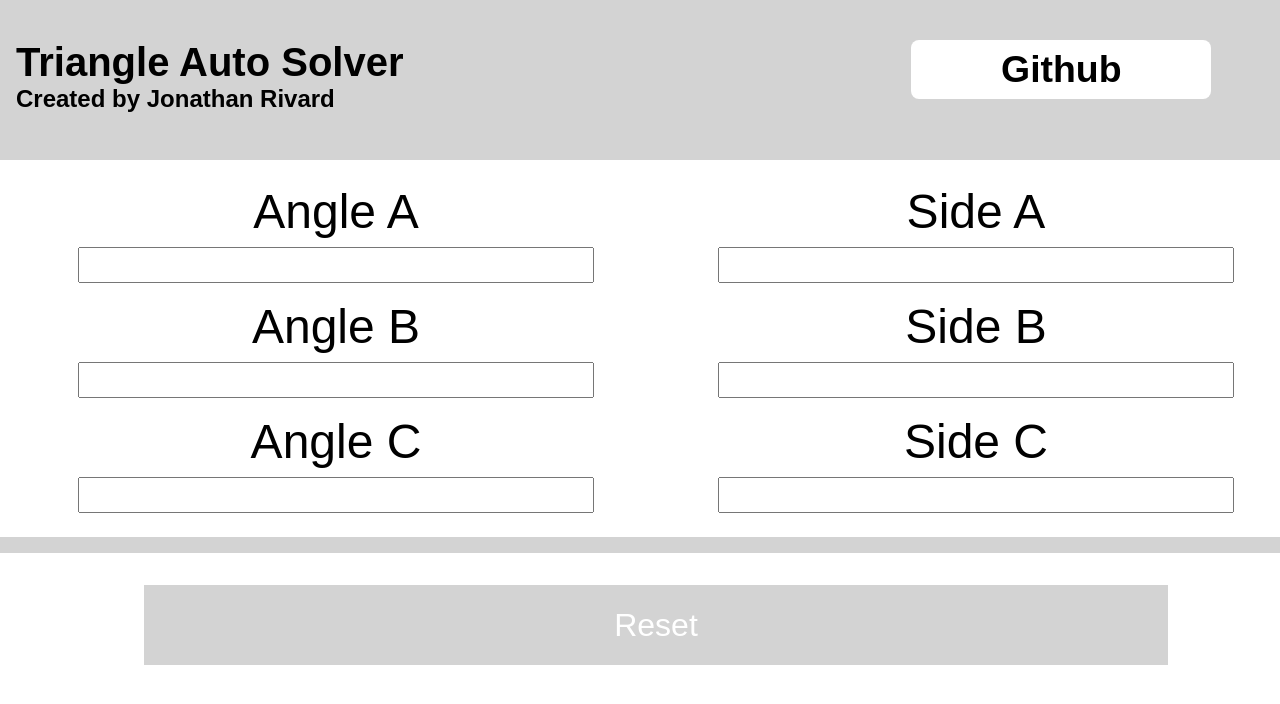
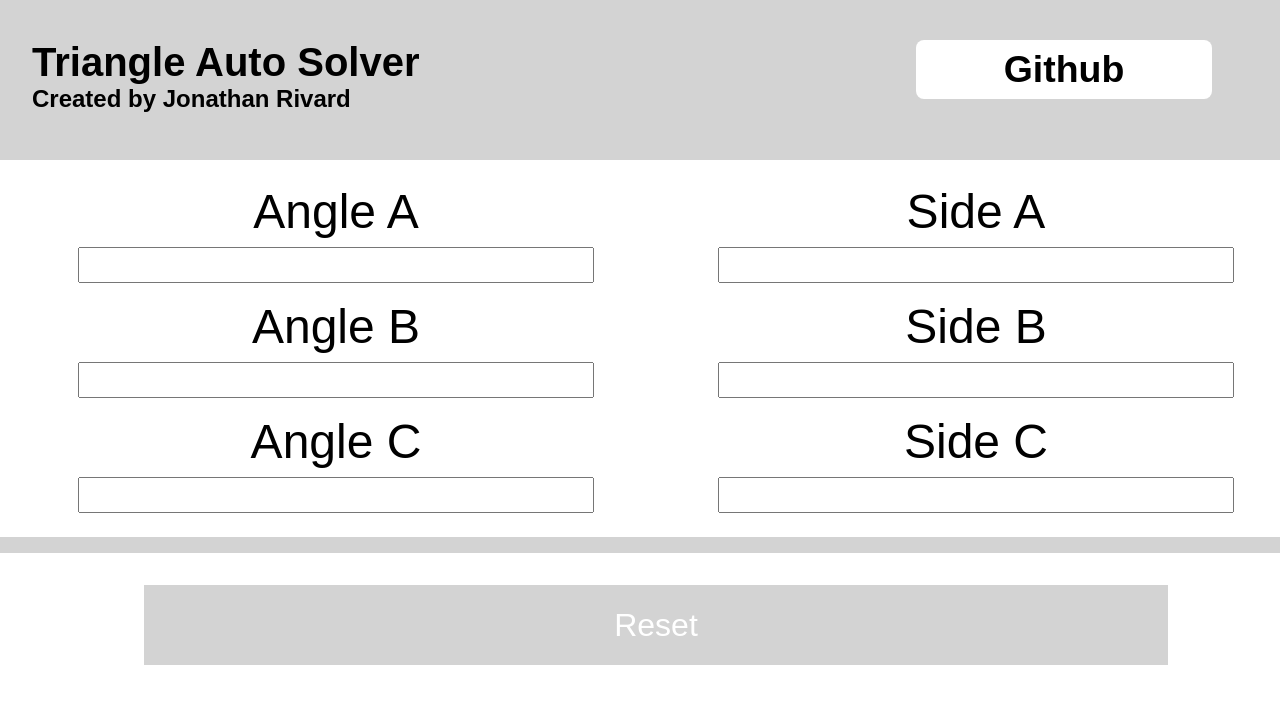
Before and after one commit to jonathanrivard/triangleautosolver, a plain HTML site: page index.html in a window 1280 px wide. Shown: the top 704 px of the page. Drawn offline with Linux system fonts and the light colour scheme.

Commit message:
Fixed header alignment

```diff
--- a/css/style.css
+++ b/css/style.css
@@ -150,6 +150,9 @@ html {
 
     #header #one {
         align-items: baseline;
+        align-self: center;
+        margin-left: 1rem;
+        margin-top: 0rem;
     }
 
     #header #two {
```
